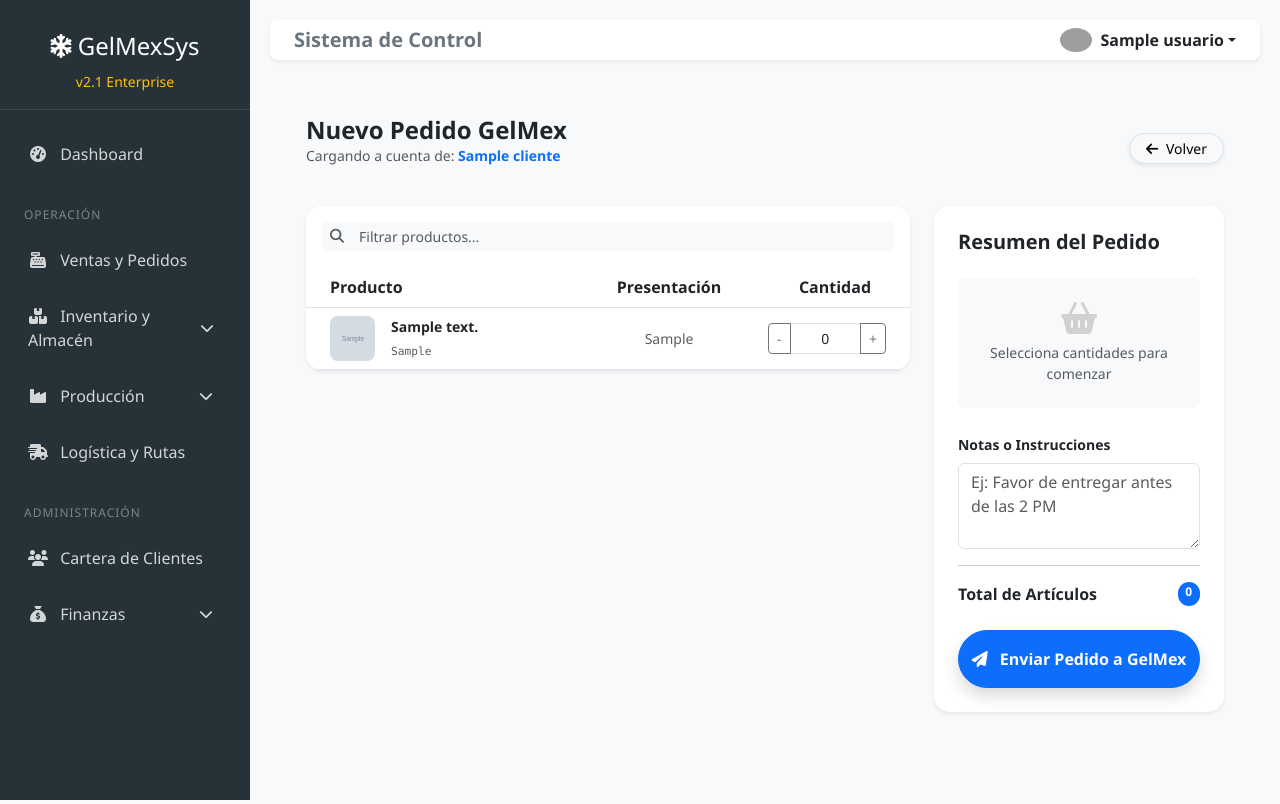
After one commit to Elektrion002/GelMexSys2.0, a Flask app: page /portal/pedido in a window 1280 px wide. The commit adds this page. Run offline with Flask 3, Linux system fonts and the light colour scheme; a user stored in the database is signed in; tables that the repository leaves empty hold one stand-in row (values such as "Sample post"); grey boxes marked "Sample" are stand-in pictures; grey boxes are pictures that could not be loaded.

```diff
--- a/app/__init__.py
+++ b/app/__init__.py
@@ -66,6 +66,9 @@ def create_app(config_name='default'):
     from app.blueprints.users import users_bp
     app.register_blueprint(users_bp)
 
+    from app.blueprints.customer_portal import customer_portal_bp
+    app.register_blueprint(customer_portal_bp)
+
     from app.blueprints.product_admin import product_admin_bp
     app.register_blueprint(product_admin_bp)
 
--- /dev/null
+++ b/app/blueprints/customer_portal.py
@@ -0,0 +1,52 @@
+from flask import Blueprint, render_template, redirect, url_for, flash, request, session
+from app.extensions import db
+from app.models.products import Producto
+from app.models.clients import Cliente
+
+customer_portal_bp = Blueprint('customer_portal', __name__, url_prefix='/portal')
+
+@customer_portal_bp.route('/catalogo')
+def catalog():
+    # Solo mostramos productos activos
+    productos = Producto.query.filter_by(activo=True).all()
+    return render_template('customer_portal/catalog.html', productos=productos)
+
+@customer_portal_bp.route('/acceso', methods=['GET', 'POST'])
+def login():
+    if request.method == 'POST':
+        negocio = request.form.get('negocio')
+        codigo = request.form.get('codigo')
+
+        cliente = Cliente.query.filter_by(nombre_negocio=negocio, access_code=codigo, activo=True).first()
+
+        if cliente:
+            session['customer_id'] = cliente.id
+            session['customer_name'] = cliente.nombre_negocio
+            flash(f'¡Bienvenido a GelMex, {cliente.nombre_negocio}!', 'success')
+            return redirect(url_for('customer_portal.catalog'))
+        else:
+            flash('Credenciales incorrectas. Por favor verifica tu nombre de negocio y código.', 'danger')
+
+    return render_template('customer_portal/login.html')
+
+@customer_portal_bp.route('/salir')
+def logout():
+    session.pop('customer_id', None)
+    session.pop('customer_name', None)
+    return redirect(url_for('customer_portal.catalog'))
+
+@customer_portal_bp.route('/pedido', methods=['GET', 'POST'])
+def order():
+    if 'customer_id' not in session:
+        flash('Debes ingresar con tu credencial para realizar pedidos.', 'warning')
+        return redirect(url_for('customer_portal.login'))
+
+    cliente = Cliente.query.get(session['customer_id'])
+    productos = Producto.query.filter_by(activo=True).all()
+
+    if request.method == 'POST':
+        # Aquí iría la lógica para procesar el pedido (crear registro en BD)
+        flash('Tu pedido ha sido enviado con éxito. Un ejecutivo de GelMex se comunicará contigo.', 'success')
+        return redirect(url_for('customer_portal.catalog'))
+
+    return render_template('customer_portal/order.html', cliente=cliente, productos=productos)
--- a/app/forms.py
+++ b/app/forms.py
@@ -43,6 +43,7 @@ class ClienteForm(FlaskForm):
     img_fachada = FileField('Fachada Negocio', validators=[FileAllowed(['jpg', 'png', 'jpeg'])])
     img_ine_frente = FileField('INE Frente', validators=[FileAllowed(['jpg', 'png', 'jpeg'])])
     img_ine_reverso = FileField('INE Reverso', validators=[FileAllowed(['jpg', 'png', 'jpeg'])])
+    access_code = StringField('Código de Acceso (Portal)', render_kw={'readonly': True})
     submit = SubmitField('Guardar Cliente')
 
 # ==========================================
--- /dev/null
+++ b/app/templates/customer_portal/order.html
@@ -0,0 +1,173 @@
+{% extends "base.html" %}
+
+{% block title %}Hacer Pedido - GelMex{% endblock %}
+
+{% block content %}
+<div class="container pb-5">
+    <div class="d-flex align-items-center justify-content-between mb-4">
+        <div>
+            <h4 class="fw-bold mb-0">Nuevo Pedido GelMex</h4>
+            <p class="text-muted small">Cargando a cuenta de: <span class="fw-bold text-primary">{{ cliente.nombre_negocio }}</span></p>
+        </div>
+        <a href="{{ url_for('customer_portal.catalog') }}" class="btn btn-light btn-sm rounded-pill px-3 border shadow-sm">
+            <i class="fa-solid fa-arrow-left me-1"></i> Volver
+        </a>
+    </div>
+
+    <form method="POST" id="orderForm">
+        <div class="row g-4">
+            <!-- Columna Izquierda: Lista de Productos -->
+            <div class="col-lg-8">
+                <div class="card border-0 shadow-sm rounded-4 overflow-hidden">
+                    <div class="card-header bg-white py-3 border-0">
+                        <div class="input-group input-group-sm">
+                            <span class="input-group-text bg-light border-0"><i class="fa-solid fa-magnifying-glass text-muted"></i></span>
+                            <input type="text" id="productFilter" class="form-control bg-light border-0" placeholder="Filtrar productos...">
+                        </div>
+                    </div>
+                    <div class="table-responsive" style="max-height: 500px;">
+                        <table class="table align-middle mb-0">
+                            <thead class="bg-light sticky-top">
+                                <tr>
+                                    <th class="ps-4">Producto</th>
+                                    <th class="text-center">Presentación</th>
+                                    <th class="text-center" style="width: 150px;">Cantidad</th>
+                                </tr>
+                            </thead>
+                            <tbody id="productRows">
+                                {% for prod in productos %}
+                                <tr class="item-row" data-name="{{ prod.descripcion }} {{ prod.sku }}">
+                                    <td class="ps-4">
+                                        <div class="d-flex align-items-center">
+                                            <div class="rounded-3 bg-light overflow-hidden me-3" style="width: 45px; height: 45px;">
+                                                {% if prod.imagen_producto %}
+                                                    <img src="{{ prod.imagen_producto }}" class="w-100 h-100 object-fit-cover" alt="">
+                                                {% else %}
+                                                    <div class="w-100 h-100 d-flex align-items-center justify-content-center opacity-25">
+                                                        <i class="fa-solid fa-ice-cream fa-lg"></i>
+                                                    </div>
+                                                {% endif %}
+                                            </div>
+                                            <div>
+                                                <div class="fw-bold text-dark small">{{ prod.descripcion }}</div>
+                                                <code class="text-muted" style="font-size: 0.7rem;">{{ prod.sku }}</code>
+                                            </div>
+                                        </div>
+                                    </td>
+                                    <td class="text-center small text-muted">
+                                        {{ prod.unidad.abreviatura if prod.unidad else 'Caja' }}
+                                    </td>
+                                    <td class="pe-4">
+                                        <div class="input-group input-group-sm">
+                                            <button class="btn btn-outline-secondary" type="button" onclick="changeQty('{{ prod.id }}', -1)">-</button>
+                                            <input type="number" name="qty_{{ prod.id }}" id="qty_{{ prod.id }}"
+                                                   class="form-control text-center py-1 qty-input" value="0" min="0"
+                                                   onchange="updateSummary()">
+                                            <button class="btn btn-outline-secondary" type="button" onclick="changeQty('{{ prod.id }}', 1)">+</button>
+                                        </div>
+                                    </td>
+                                </tr>
+                                {% endfor %}
+                            </tbody>
+                        </table>
+                    </div>
+                </div>
+            </div>
+
+            <!-- Columna Derecha: Resumen y Envío -->
+            <div class="col-lg-4">
+                <div class="card border-0 shadow-sm rounded-4 position-sticky" style="top: 2rem;">
+                    <div class="card-body p-4">
+                        <h5 class="fw-bold mb-4">Resumen del Pedido</h5>
+
+                        <div id="selectedItems" class="mb-4">
+                            <div class="text-muted text-center py-4 bg-light rounded-3 mb-3">
+                                <i class="fa-solid fa-basket-shopping fa-2x mb-2 opacity-25"></i>
+                                <p class="small mb-0">Selecciona cantidades para comenzar</p>
+                            </div>
+                        </div>
+
+                        <div class="mb-3">
+                            <label class="form-label small fw-bold">Notas o Instrucciones</label>
+                            <textarea class="form-control text-sm" rows="3" placeholder="Ej: Favor de entregar antes de las 2 PM"></textarea>
+                        </div>
+
+                        <hr>
+
+                        <div class="d-flex justify-content-between mb-4">
+                            <span class="fw-bold">Total de Artículos</span>
+                            <span id="totalItems" class="badge bg-primary rounded-pill">0</span>
+                        </div>
+
+                        <button type="submit" class="btn btn-primary w-100 py-3 rounded-pill fw-bold shadow">
+                            <i class="fa-solid fa-paper-plane me-2"></i> Enviar Pedido a GelMex
+                        </button>
+                    </div>
+                </div>
+            </div>
+        </div>
+    </form>
+</div>
+
+<script>
+    function changeQty(id, delta) {
+        const input = document.getElementById('qty_' + id);
+        let val = parseInt(input.value) + delta;
+        if (val < 0) val = 0;
+        input.value = val;
+        updateSummary();
+    }
+
+    function updateSummary() {
+        const inputs = document.querySelectorAll('.qty-input');
+        const summaryContainer = document.getElementById('selectedItems');
+        const totalBadge = document.getElementById('totalItems');
+        let totalCount = 0;
+        let html = '';
+
+        inputs.forEach(input => {
+            let val = parseInt(input.value);
+            if (val > 0) {
+                totalCount += val;
+                const row = input.closest('tr');
+                const name = row.dataset.name.split(' SKU')[0];
+                html += `
+                    <div class="d-flex justify-content-between align-items-center mb-2 small">
+                        <span class="text-truncate me-2" style="max-width: 150px;">${name}</span>
+                        <span class="fw-bold">x ${val}</span>
+                    </div>
+                `;
+            }
+        });
+
+        if (totalCount > 0) {
+            summaryContainer.innerHTML = html;
+        } else {
+            summaryContainer.innerHTML = `
+                <div class="text-muted text-center py-4 bg-light rounded-3 mb-3">
+                    <i class="fa-solid fa-basket-shopping fa-2x mb-2 opacity-25"></i>
+                    <p class="small mb-0">Selecciona cantidades para comenzar</p>
+                </div>
+            `;
+        }
+        totalBadge.innerText = totalCount;
+    }
+
+    // Filtro de productos
+    document.getElementById('productFilter').addEventListener('keyup', function() {
+        const val = this.value.toLowerCase().trim();
+        const rows = document.querySelectorAll('.item-row');
+        rows.forEach(row => {
+            const name = row.dataset.name.toLowerCase();
+            row.style.display = name.includes(val) ? '' : 'none';
+        });
+    });
+</script>
+
+<style>
+    .item-row { transition: background 0.2s; }
+    .item-row:hover { background: #f0f7ff; }
+    .qty-input::-webkit-outer-spin-button,
+    .qty-input::-webkit-inner-spin-button { -webkit-appearance: none; margin: 0; }
+</style>
+{% endblock %}
```
Also changed, not shown: app/blueprints/clients.py (+9 -0 lines), app/models/clients.py (+8 -0 lines), app/templates/clients/form.html (+13 -0 lines), app/templates/clients/index.html (+14 -2 lines), app/templates/customer_portal/catalog.html (added, +149 -0 lines), app/templates/customer_portal/login.html (added, +61 -0 lines).
